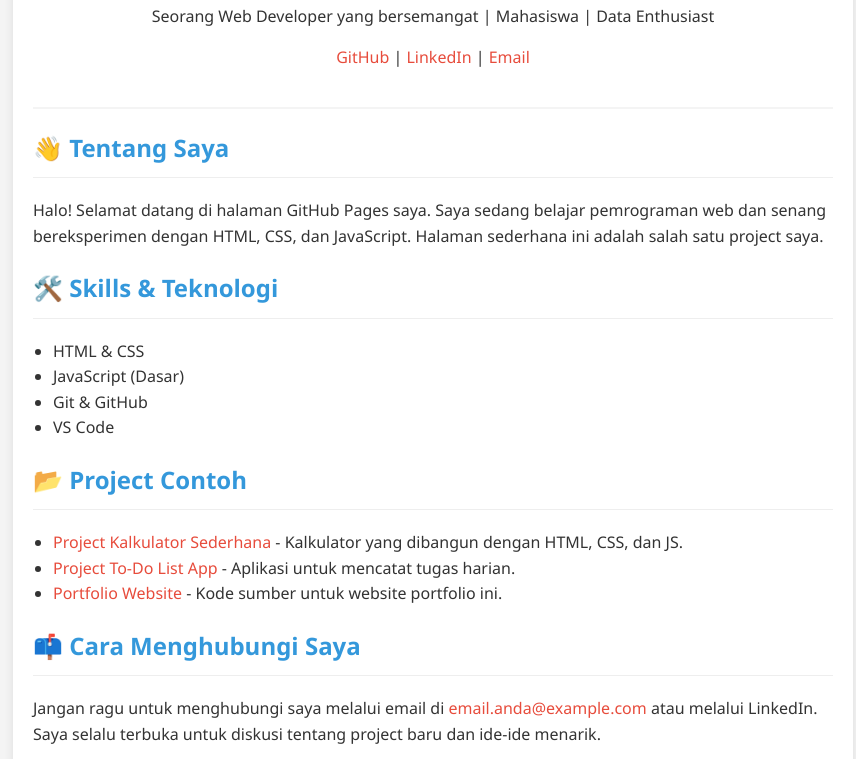
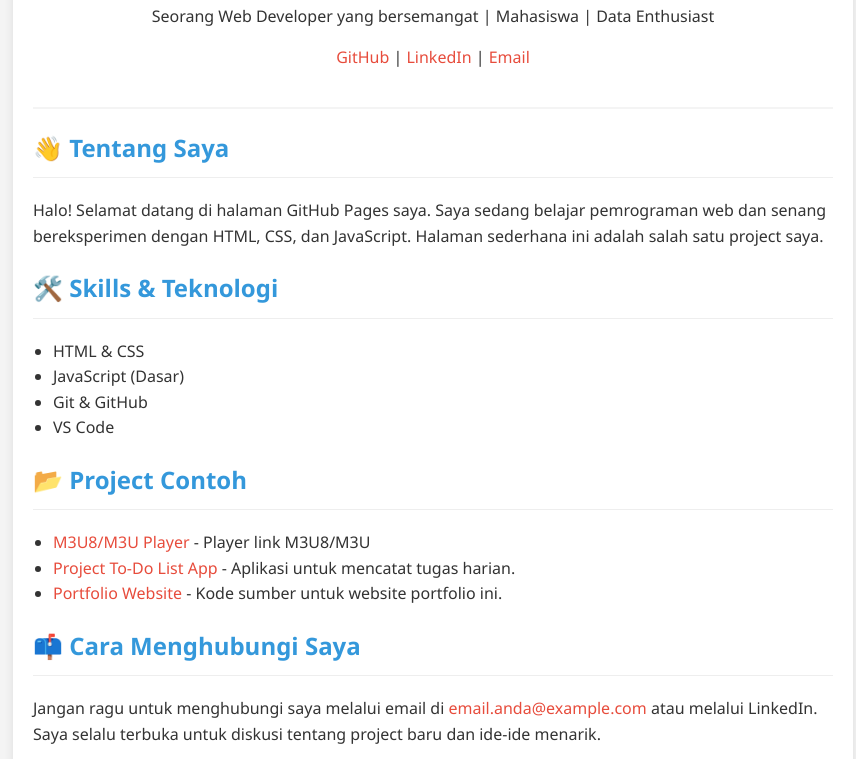
Before and after one commit to masukkannama/cobaweb, a plain HTML site: page index.html in a window 1280 px wide. Shown: the part 338-1097 px from the top of the page, without its empty margins (207-1063 px from the left). Drawn offline with Linux system fonts and the light colour scheme.

Commit message:
Update index.html

```diff
--- a/index.html
+++ b/index.html
@@ -93,7 +93,7 @@
             <h2>📂 Project Contoh</h2>
             <ul>
                 <!-- Ganti dengan link repository project Anda yang nyata -->
-                <li><a href="https://github.com/username-anda/repo-project-1" target="_blank">Project Kalkulator Sederhana</a> - Kalkulator yang dibangun dengan HTML, CSS, dan JS.</li>
+                <li><a href="https://raw.githubusercontent.com/masukkannama/cobaweb/refs/heads/main/m3u8_player_2.html" target="_blank">M3U8/M3U Player</a> - Player link M3U8/M3U</li>
                 <li><a href="https://github.com/username-anda/repo-project-2" target="_blank">Project To-Do List App</a> - Aplikasi untuk mencatat tugas harian.</li>
                 <li><a href="https://github.com/username-anda/repo-project-3" target="_blank">Portfolio Website</a> - Kode sumber untuk website portfolio ini.</li>
             </ul>
@@ -109,4 +109,5 @@
         </footer>
     </div>
 </body>
+
 </html>
```
